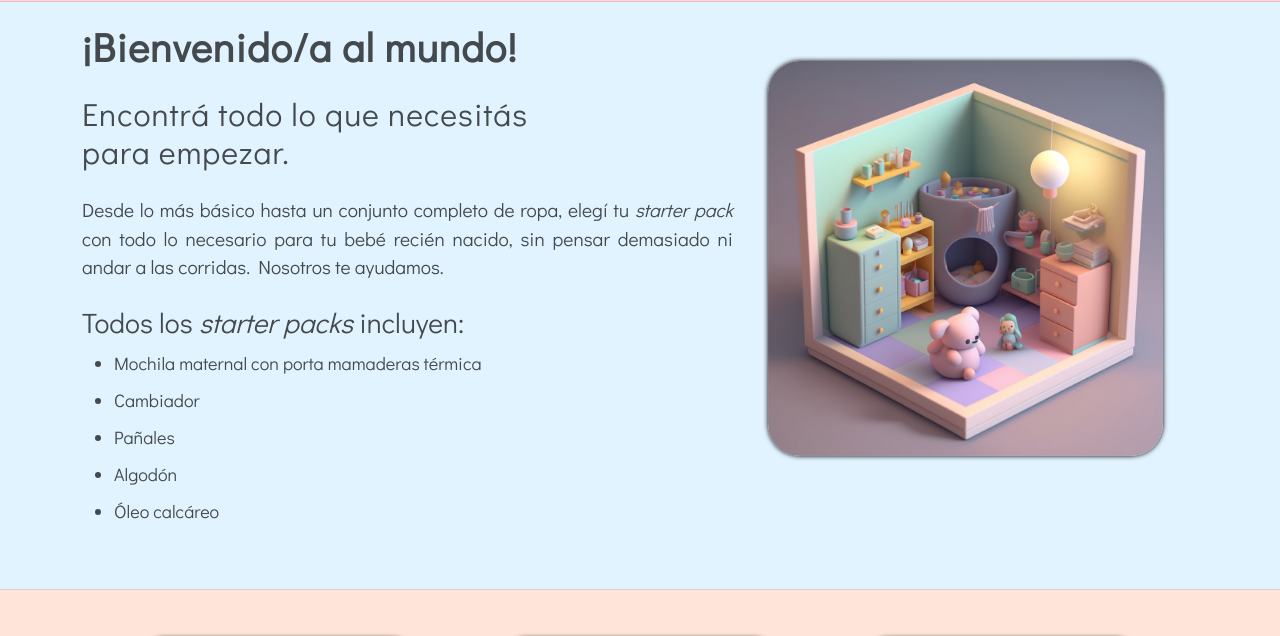
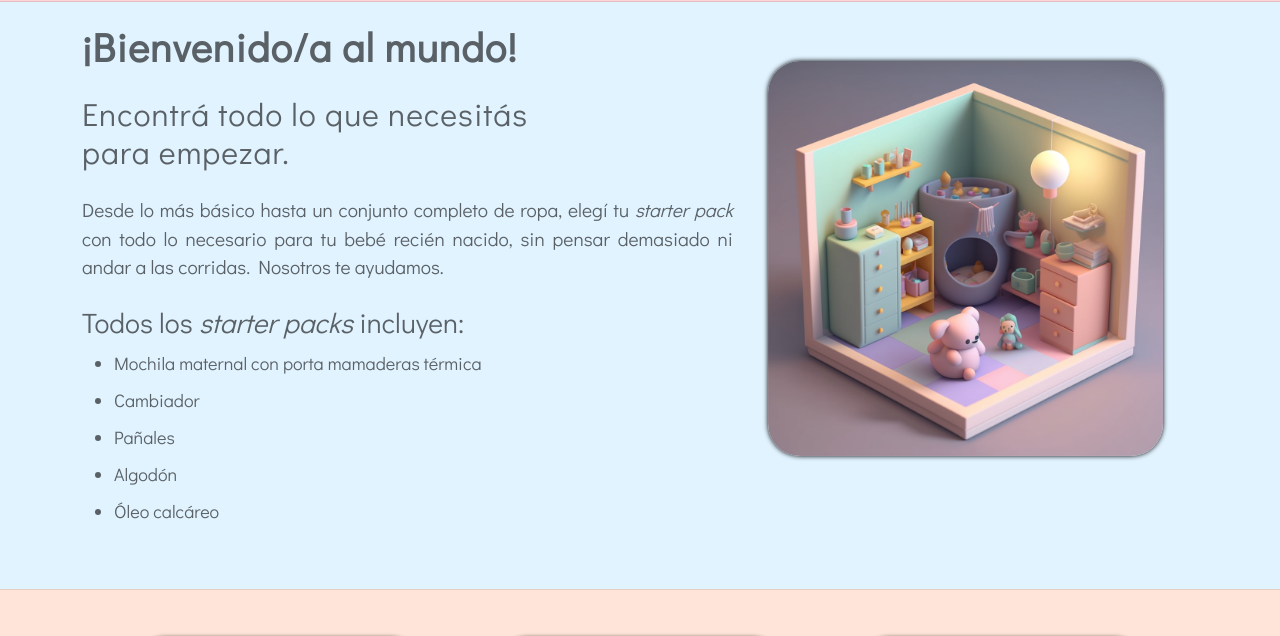
Before and after one commit to alexiscirmi/web-development-coderhouse, a plain HTML site: page index.html in a window 1280 px wide. Shown: the part 49-685 px from the top of the page. Drawn offline with nearby package versions, Linux system fonts and the light colour scheme.

Commit message:
Code cleanup.

```diff
--- a/assets/css/style.css
+++ b/assets/css/style.css
@@ -127,10 +127,6 @@ p {
 
 /* Index webpage Properties */
 
-body.index main div * {
-  color: rgb(0, 0, 0, 0.7);
-}
-
 #price-cards {
   background-color: #ffe5d9;
   border-top: solid 0.5px rgb(0, 0, 0, 0.1);
```
